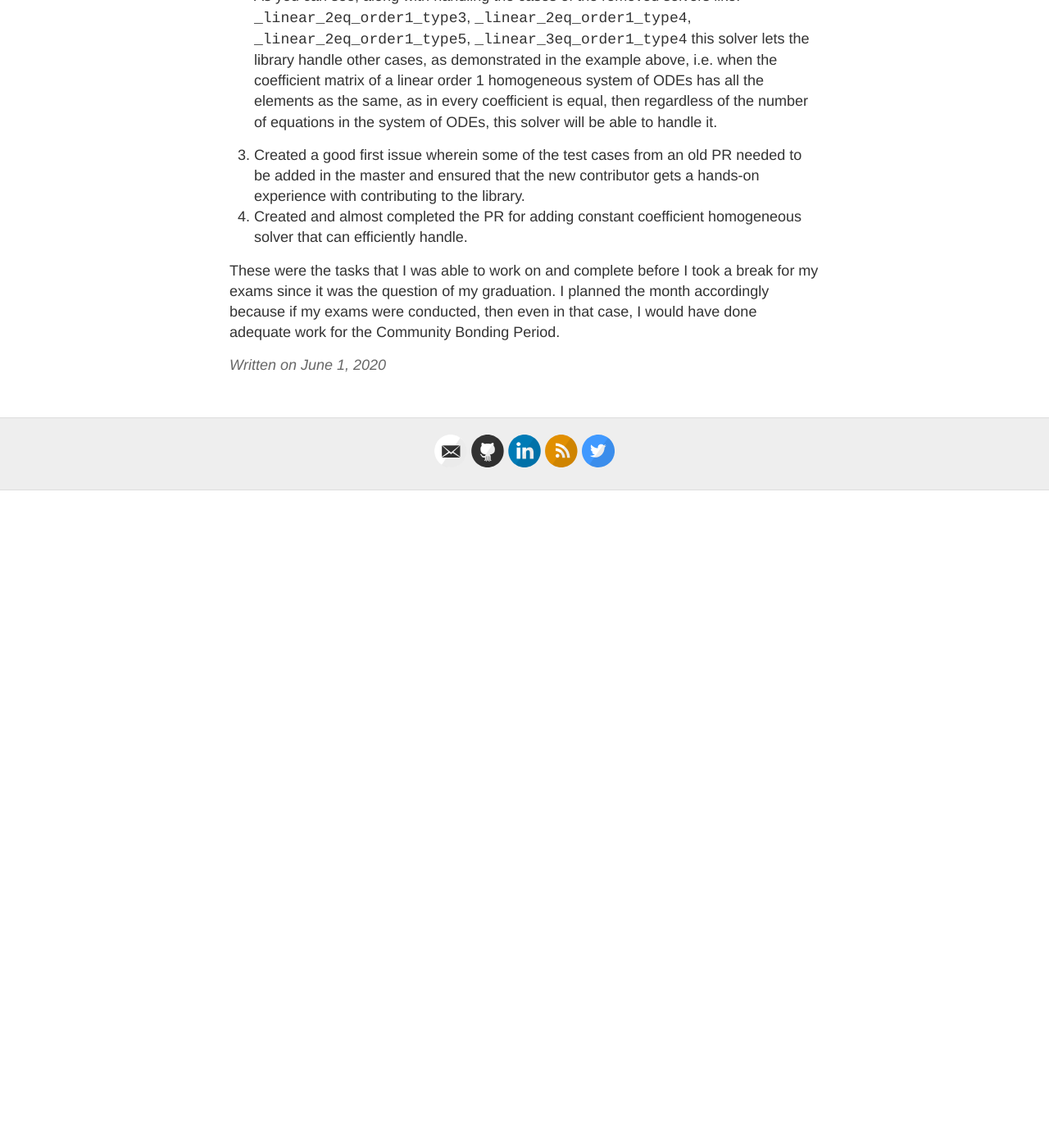
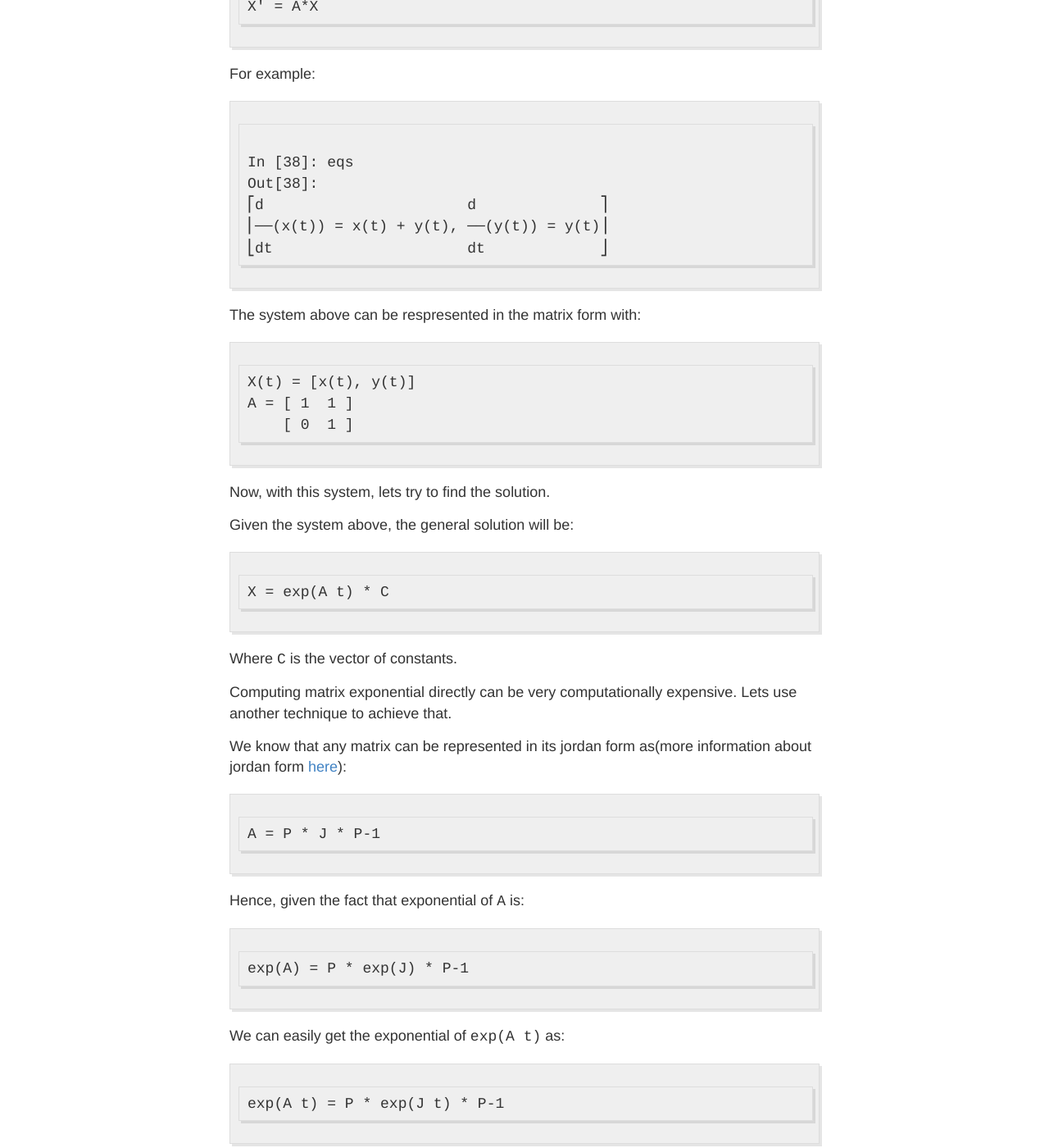
Before and after one commit to mijo2/mijo2.github.io, a Jekyll site: the page built from _posts/2020-6-1-CommunityBondingPeriod.md, in a window 1280 px wide and 1400 px high, scrolled down 1156 px. Shown: the whole window at 82% size. Built offline with Jekyll 4.4.1, drawn with Linux system fonts in a browser that asks for light colours; before the commit the page ends 1754 px from its top, so only the background shows below that; some of the changed text lies outside the part shown.

Commit message:
Update 2020-6-1-CommunityBondingPeriod.md

````diff
--- a/_posts/2020-6-1-CommunityBondingPeriod.md
+++ b/_posts/2020-6-1-CommunityBondingPeriod.md
@@ -11,8 +11,120 @@ would work harder when my exams end.
 
 Below is the list of tasks that I completed for the Community Bonding Period:
 
-1. Made my first blog post with jekyll.
-2. Worked on the non-constant coefficient homogeneous solver with the condition that the coefficient matrix of the system of
+# Blog Making
+
+ Made my first blog post with jekyll. This took longer than expected since I had no experience with the same.
+
+# Linear, first order, Constant Coefficient, homoegeous solver
+
+The first type of solver in systems wherein any number of ODEs supplied will be solved by this solver. It does so by using matrix solutions.
+
+Lets take the system below:
+```
+d/dt(X(t)) = A * X(t)
+```
+
+Now, from here on out, we will use the notation `X(t)` or simply `X` to represent a vector of dependent variables, variables dependent on the independent variable `t`. `A` will be used to denote a constant matrix and `A(t)` will be the non-constant one.
+
+We will write `d/dt(X(t))` as `X'` for simpler notations.
+
+So, our system is:
+```
+X' = A*X
+```
+
+For example:
+```
+
+In [38]: eqs
+Out[38]:
+⎡d                       d              ⎤
+⎢──(x(t)) = x(t) + y(t), ──(y(t)) = y(t)⎥
+⎣dt                      dt             ⎦
+```
+
+The system above can be respresented in the matrix form with:
+```
+X(t) = [x(t), y(t)]
+A = [ 1  1 ]
+    [ 0  1 ]
+```
+Now, with this system, lets try to find the solution.
+
+Given the system above, the general solution will be:
+```
+X = exp(A t) * C
+```
+Where `C` is the vector of constants.
+
+Computing matrix exponential directly can be very computationally expensive. Lets use another technique to achieve that.
+
+We know that any matrix can be represented in its jordan form as(more information about jordan form [here](https://en.wikipedia.org/wiki/Jordan_normal_form)):
+```
+A = P * J * P-1
+```
+Hence, given the fact that exponential of `A` is:
+```
+exp(A) = P * exp(J) * P-1
+```
+
+We can easily get the exponential of `exp(A t)` as:
+```
+exp(A t) = P * exp(J t) * P-1
+```
+Now, computing exponential of jordan blocks is much simpler and computationally less expensive: details given [here](https://en.wikipedia.org/wiki/Matrix_exponential#General_case) and [here](https://www.math24.net/method-matrix-exponential/).
+
+Hence, we use that to get the solution for the system by getting the value for `exp(A t)`.
+
+Lets consider the example used above to show the validity of the solution:
+```
+In [41]: eqs
+Out[41]:
+⎡d                       d              ⎤
+⎢──(x(t)) = x(t) + y(t), ──(y(t)) = y(t)⎥
+⎣dt                      dt             ⎦
+
+In [46]: (A1, A0), b = linear_ode_to_matrix(eqs, [x(t), y(t)], t, 1)
+
+In [47]: A0
+Out[47]:
+⎡1  1⎤
+⎢    ⎥
+⎣0  1⎦
+
+In [48]: A1
+Out[48]:
+⎡1  0⎤
+⎢    ⎥
+⎣0  1⎦
+In [49]: P, J = A0.jordan_form()
+
+In [51]: C1, C2 = symbols("C1 C2")
+
+In [52]: C = Matrix([C1, C2])
+
+In [53]: sol_vector = P * (J*t).exp() * P.inv() * C
+
+In [54]: sol = [Eq(f, s) for f, s in zip([x(t), y(t)], sol_vector)]
+
+In [55]: sol
+Out[55]:
+⎡           t         t             t⎤
+⎣x(t) = C₁⋅ℯ  + C₂⋅t⋅ℯ , y(t) = C₂⋅ℯ ⎦
+
+In [56]: checksysodesol(eqs, sol)
+Out[56]: (True, [0, 0])
+
+In [58]: dsolve(eqs)
+Out[58]:
+⎡                    t             t⎤
+⎣x(t) = (C₁ + C₂⋅t)⋅ℯ , y(t) = C₂⋅ℯ ⎦
+
+```
+
+# Linear, n equations, Order 1, Type 3: non-constant coefficient homogeneous
+
+   Worked on the non-constant coefficient homogeneous solver with the ondition that the coefficient matrix of the system of
    ODEs is commutative with its anti-derivative. The PR regarding this was merged in this period. Hence, two of the nine tasks
    that are to be completed for this project have been done successfully.
 
````
